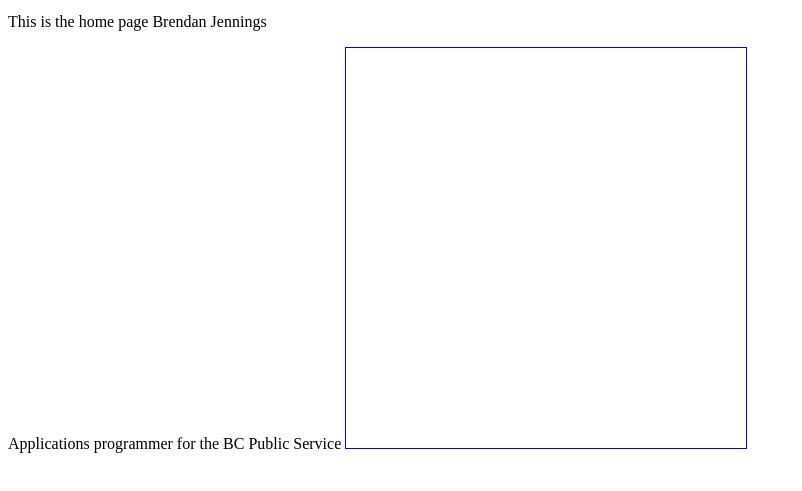
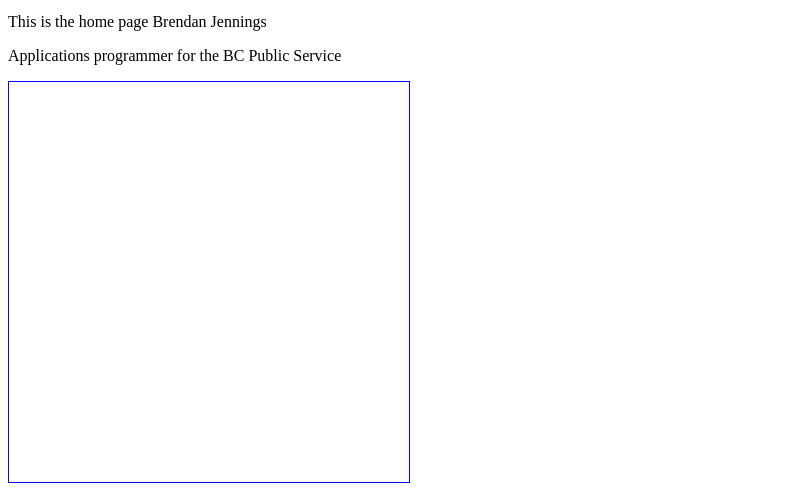
Before and after one commit to BRJennings/BRJennings.github.io, a plain HTML site: page index.html in a window 1280 px wide. Shown: the part 93-584 px from the top of the page, without its empty margins (0-802 px from the left). Drawn offline with Linux system fonts and the light colour scheme.

Commit message:
Update index.html

```diff
--- a/index.html
+++ b/index.html
@@ -16,7 +16,7 @@
     </table>
 
     <p>This is the home page Brendan Jennings </p>
-    <p>Applications programmer for the BC Public Service
+    <p>Applications programmer for the BC Public Service<p>
 
     <canvas style="height: 400px; width: 400px; border: 1px solid blue;">
 
```
